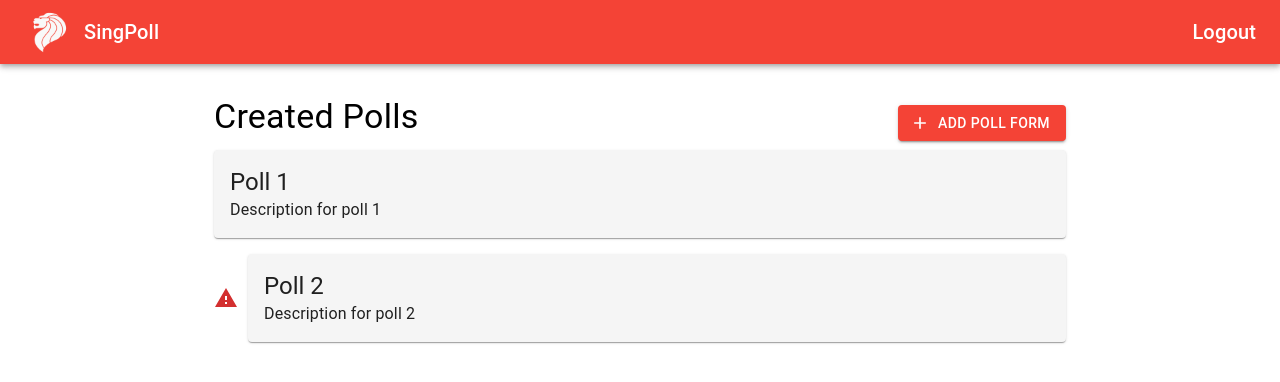
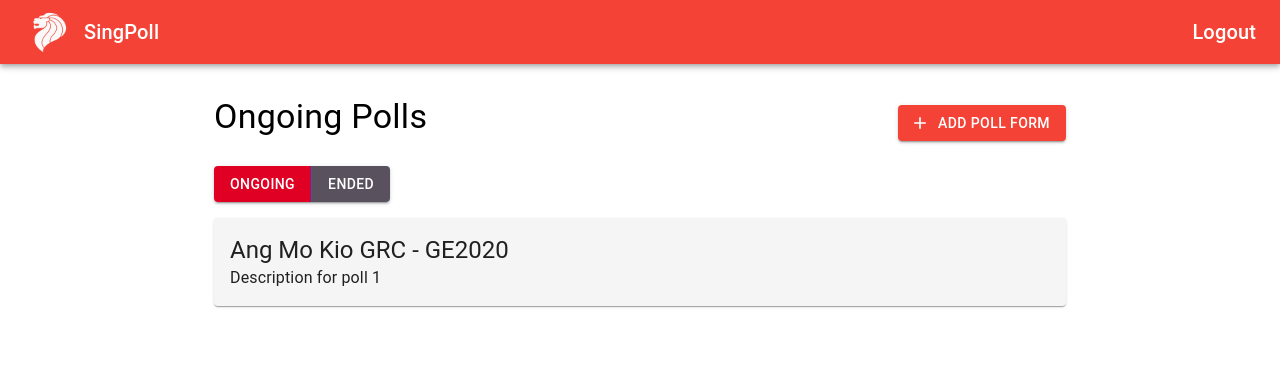
Before and after one commit to dthx2710/csc3004-group24-2023, a React (Vite) app in the folder frontend/: page /adminhome in a window 1280 px wide. Shown: the top 382 px of the page. Built offline with nearby package versions, Linux system fonts and the light colour scheme.

Commit message:
Updated Admin homepage

```diff
--- a/frontend/src/AdminHomePage.jsx
+++ b/frontend/src/AdminHomePage.jsx
@@ -1,38 +1,53 @@
-import React from 'react';
+import React, { useState } from 'react';
 import { useNavigate } from "react-router-dom";
-import { Box, Container, Typography, Button } from '@mui/material';
+import { Box, Container, Typography, Button, ButtonGroup, Grid } from '@mui/material';
 import AddIcon from '@mui/icons-material/Add';
 import PollList from './PollList';
 
 export default function AdminHomePage() {
   const navigate = useNavigate();
+  const [pollStatus, setPollStatus] = useState('ongoing');
 
   const polls = [
-    { title: 'Poll 1', description: 'Description for poll 1', isCompulsory: false },
-    { title: 'Poll 2', description: 'Description for poll 2', isCompulsory: true },
+    { title: 'Ang Mo Kio GRC - GE2020', description: 'Description for poll 1', isCompulsory: false, status: 'ongoing' },
+    { title: 'Poll 2', description: 'Description for poll 2', isCompulsory: true, status: 'ended' },
     // other polls...
   ];
 
+  const filteredPolls = polls.filter(poll => poll.status === pollStatus);
+
+  const selectedButtonStyle = { backgroundColor: '#df0023', color: 'white' };
+  const unselectedButtonStyle = { backgroundColor: '#59515E' };
+
   return (
-    <div style={{backgroundColor: 'white'}}>
-        <Container maxWidth="md">
-          <Box sx={{ mt: 4, mb: 2 }}>
-            <Box sx={{ display: 'flex', justifyContent: 'space-between', alignItems: 'center' }}>
+    <Box sx={{backgroundColor: 'white'}}>
+      <Container maxWidth="md">
+        <Box sx={{ mt: 4, mb: 2 }}>
+          <Grid container spacing={2} alignItems="center" justifyContent="space-between">
+            <Grid item>
               <Typography variant="h4" component="h1" gutterBottom style={{ color: 'black'}}>
-                Created Polls
+                {pollStatus.charAt(0).toUpperCase() + pollStatus.slice(1)} Polls
               </Typography>
+            </Grid>
+            <Grid item>
               <Button
                   color="secondary"
-                  sx={{ '&:hover': { backgroundColor: '#aa2e25' }}}
                   variant="contained"
                   startIcon={<AddIcon />}
                   onClick={() => navigate("/pollform")}>
                   Add Poll Form
               </Button>
-            </Box>
-            <PollList polls={polls} />
+            </Grid>
+          </Grid>
+          <Box sx={{ my: 2 }}>
+            <ButtonGroup variant="contained" aria-label="outlined primary button group">
+              <Button style={pollStatus === 'ongoing' ? selectedButtonStyle : unselectedButtonStyle} onClick={() => setPollStatus('ongoing')}>Ongoing</Button>
+              <Button style={pollStatus === 'ended' ? selectedButtonStyle : unselectedButtonStyle} onClick={() => setPollStatus('ended')}>Ended</Button>
+            </ButtonGroup>
           </Box>
-        </Container>
-    </div>
+          <PollList polls={filteredPolls} />
+        </Box>
+      </Container>
+    </Box>
   );
 };
--- a/frontend/src/UserHomePage.jsx
+++ b/frontend/src/UserHomePage.jsx
@@ -13,8 +13,8 @@ export default function UserHomePage() {
 
   const filteredPolls = polls.filter(poll => poll.status === pollStatus);
 
-  const selectedButtonStyle = { backgroundColor: '#3f51b5', color: 'white' };
-  const unselectedButtonStyle = { backgroundColor: '#ABB0B8' };
+  const selectedButtonStyle = { backgroundColor: '#df0023', color: 'white' };
+  const unselectedButtonStyle = { backgroundColor: '#59515E' };
 
   return (
     <div style={{backgroundColor: 'white'}}>
```
